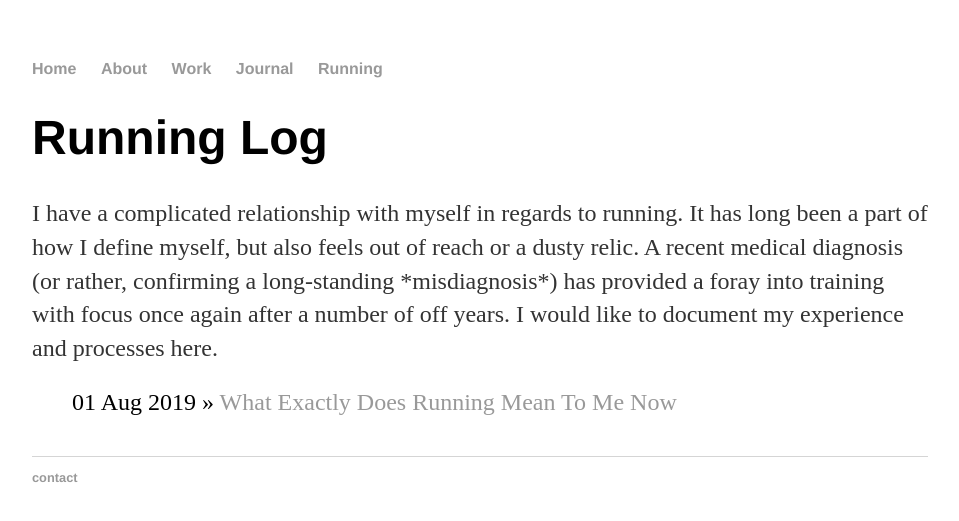
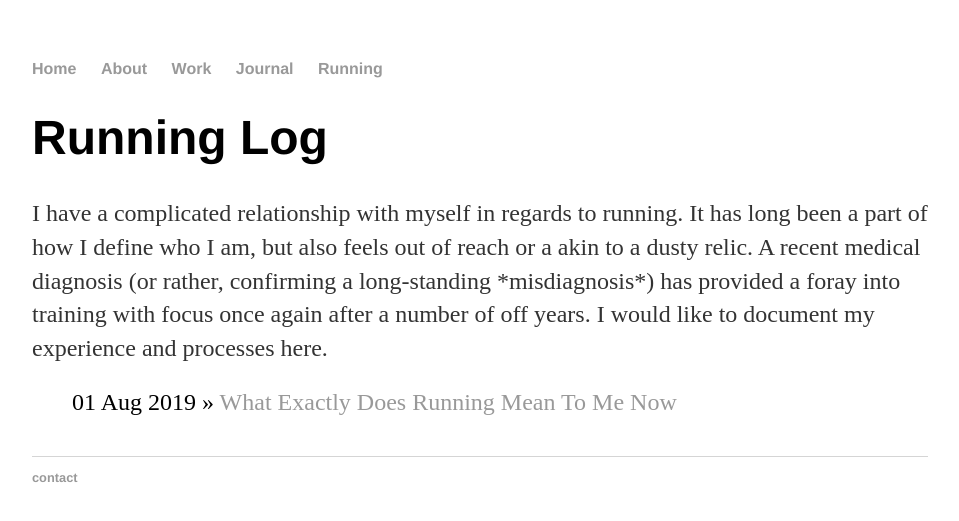
Before and after one commit to zoeakind/zoeakind.github.io, a Jekyll site: the page built from run/index.html, in a window 1280 px wide. Shown: the top 521 px of the page, without its empty margins (160-1119 px from the left). Built offline with Jekyll 4.4.1, drawn with Linux system fonts in a browser that asks for light colours.

Commit message:
Update index.html

```diff
--- a/run/index.html
+++ b/run/index.html
@@ -5,7 +5,7 @@
 	<h1>{{ page.title }}</h1>
 
 <div class="blurb">
-<p>I have a complicated relationship with myself in regards to running. It has long been a part of how I define myself, but also feels out of reach or a dusty relic. A recent medical diagnosis (or rather, confirming a long-standing *misdiagnosis*) has provided a foray into training with focus once again after a number of off years. I would like to document my experience and processes here.</p>
+<p>I have a complicated relationship with myself in regards to running. It has long been a part of how I define who I am, but also feels out of reach or a akin to a dusty relic. A recent medical diagnosis (or rather, confirming a long-standing *misdiagnosis*) has provided a foray into training with focus once again after a number of off years. I would like to document my experience and processes here.</p>
 </div><!-- /.blurb -->
 
 {% for category in site.categories %}
```
